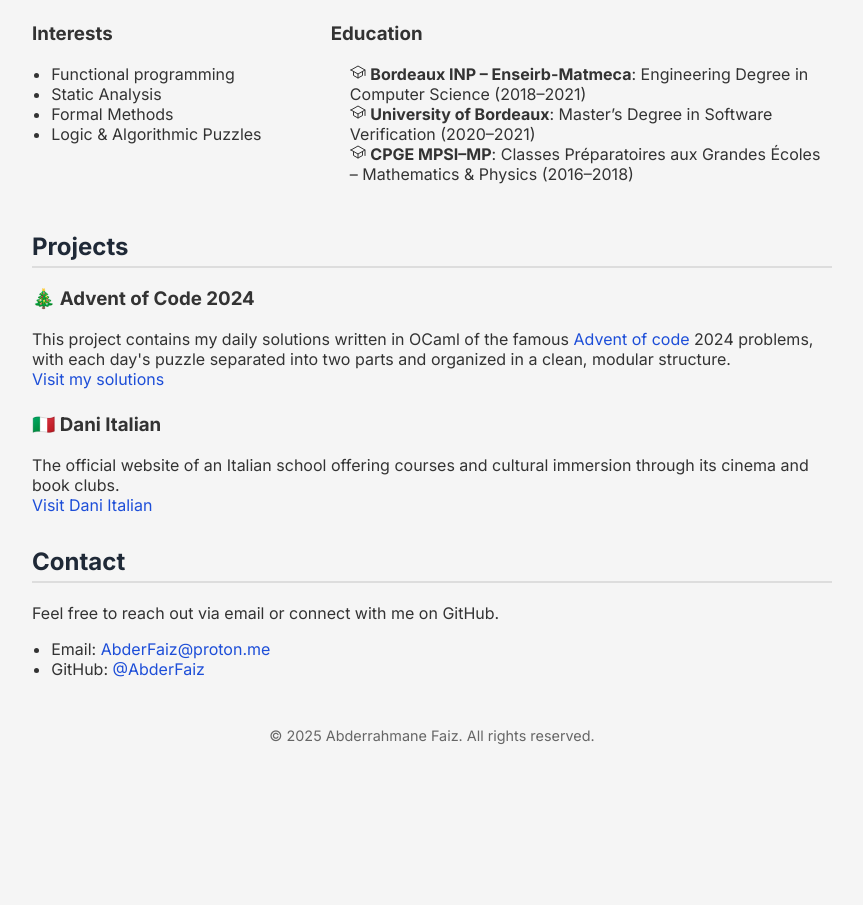
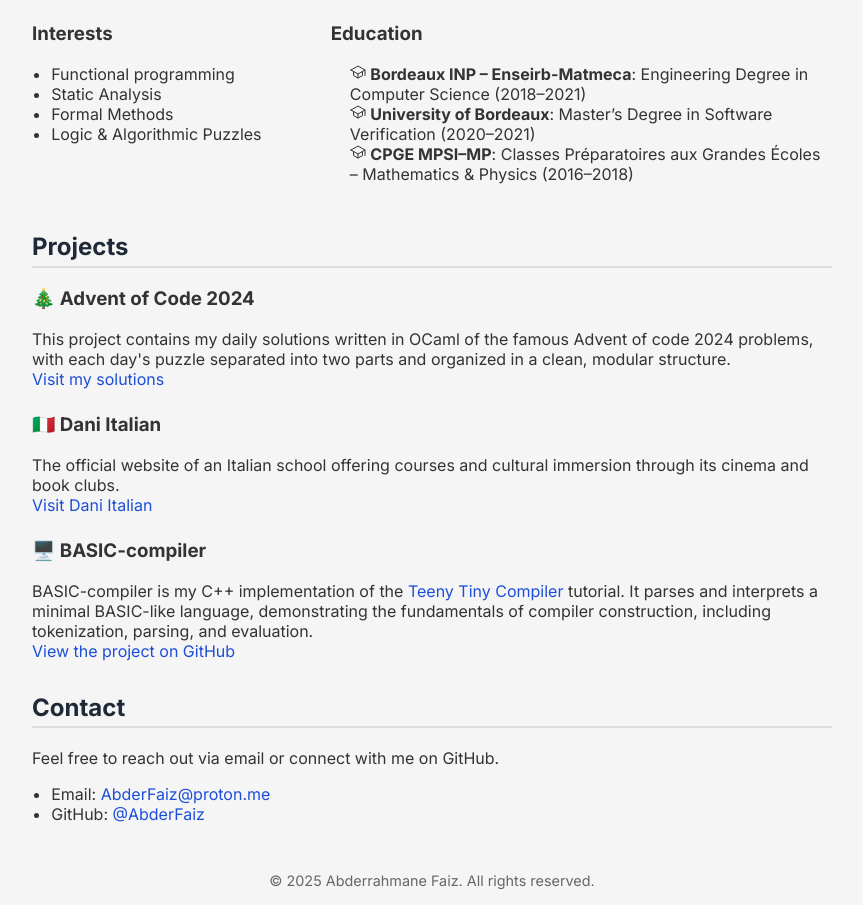
Before and after one commit to AbderFaiz/AbderFaiz.github.io, a plain HTML site: page index.html in a window 1280 px wide. Shown: the part 712-1617 px from the top of the page, without its empty margins (208-1071 px from the left). Before the commit the page ends 1472 px from the top, so only its background shows below. Drawn offline with nearby package versions, Linux system fonts and the light colour scheme.

Commit message:
add BASIC-compiler project

```diff
--- a/index.html
+++ b/index.html
@@ -134,7 +134,7 @@
     <div class="project">
       <h3>🎄 Advent of Code 2024</h3>
       <p>
-        This project contains my daily solutions written in OCaml of the famous <a href="https://adventofcode.com/"
+        This project contains my daily solutions written in OCaml of the famous <aé href="https://adventofcode.com/"
           target="_blank">Advent of code</a> 2024 problems, with each day's puzzle separated into two parts and
         organized in a clean, modular structure.
         <br />
@@ -149,6 +149,15 @@
         clubs.
         <br />
         <a href="https://danitalian.com" target="_blank">Visit Dani Italian</a>
+      </p>
+    </div>
+
+    <div class="project">
+      <h3>🖥️ BASIC-compiler</h3>
+      <p>
+      BASIC-compiler is my C++ implementation of the <a href="https://austinhenley.com/blog/teenytinycompiler1.html" target="_blank">Teeny Tiny Compiler</a> tutorial. It parses and interprets a minimal BASIC-like language, demonstrating the fundamentals of compiler construction, including tokenization, parsing, and evaluation.
+      <br />
+      <a href="https://github.com/AbderFaiz/BASIC-compiler" target="_blank">View the project on GitHub</a>
       </p>
     </div>
 
```
